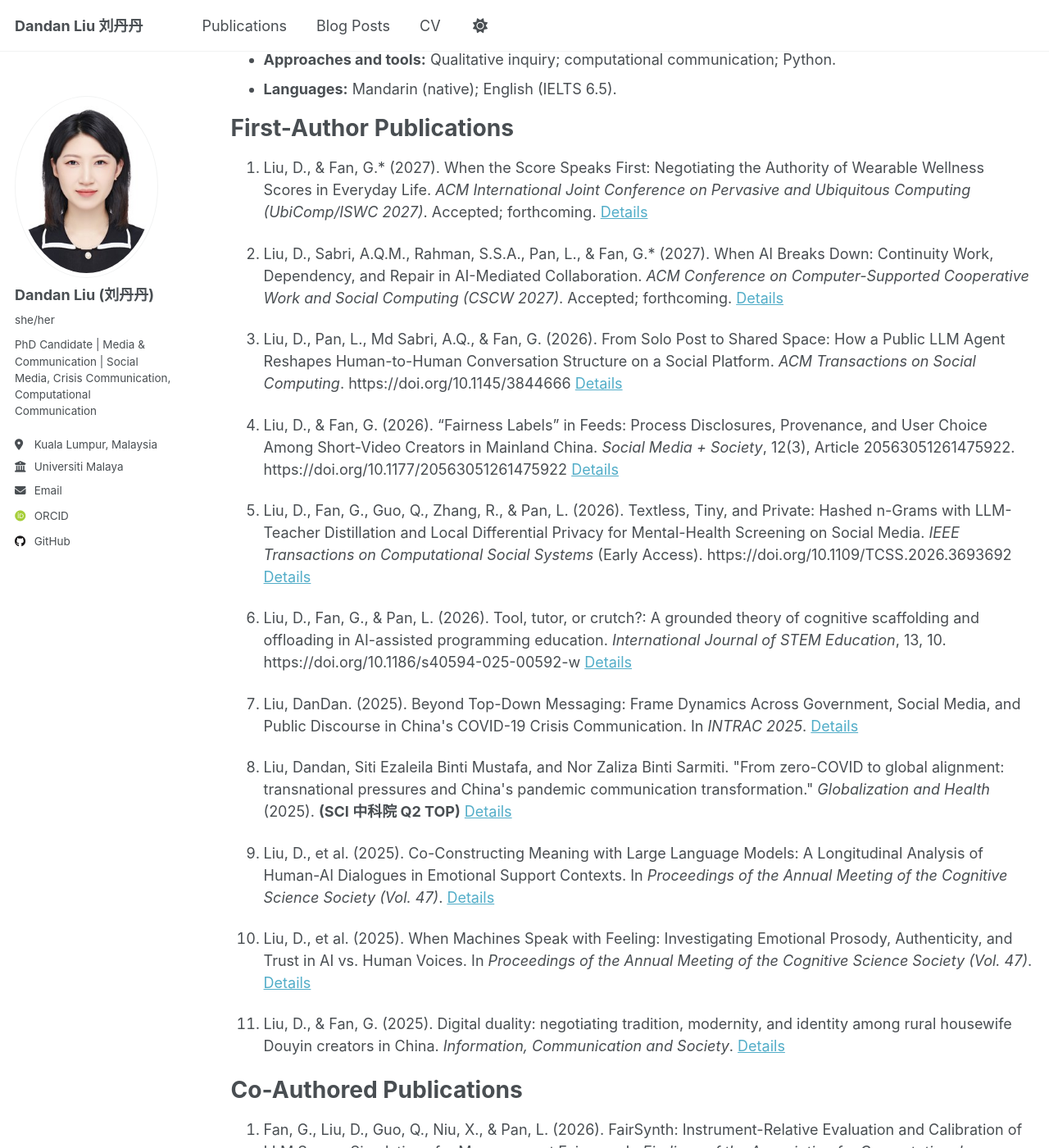
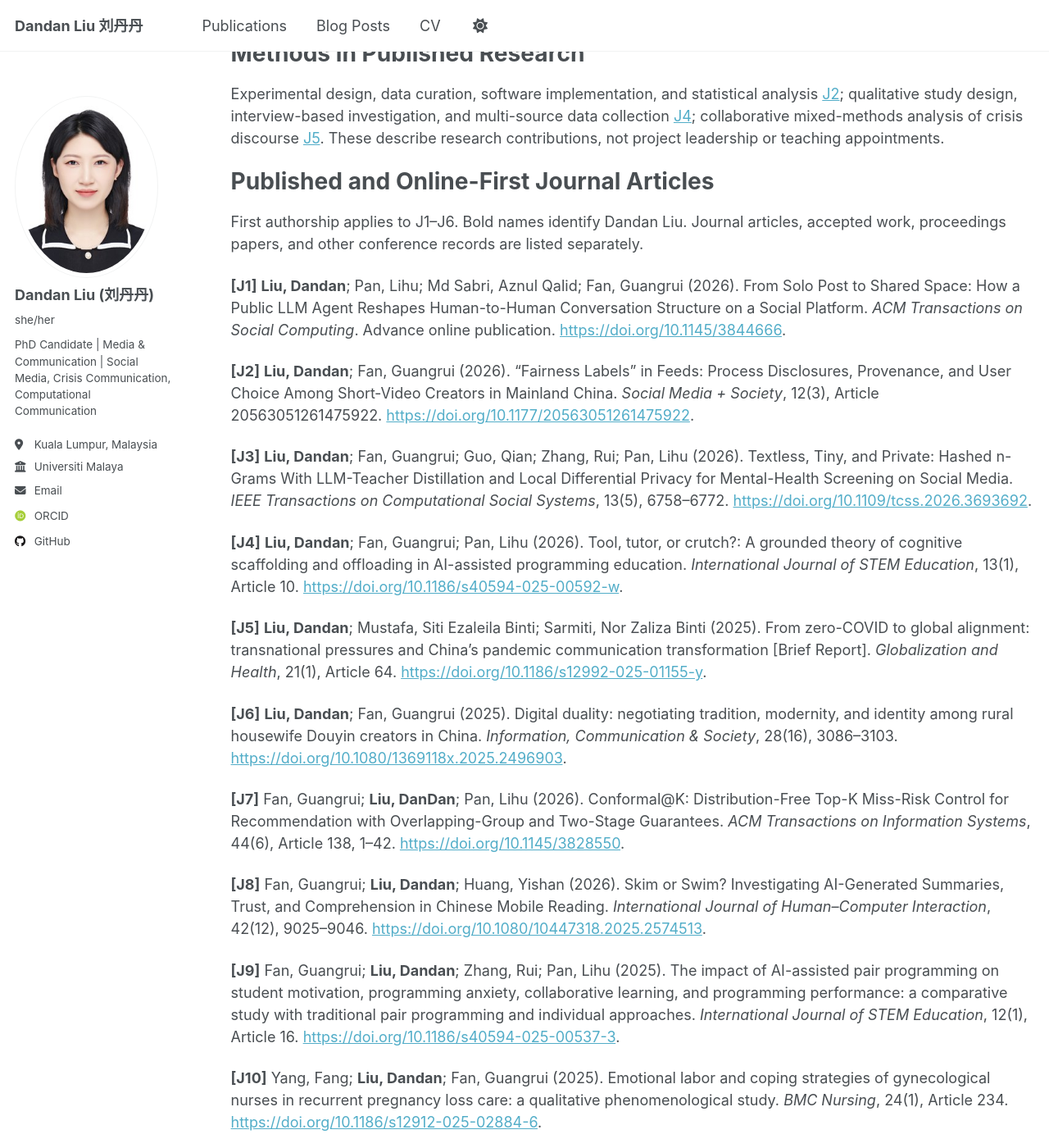
Before and after one commit to s2134717ldd/smiledan713.github.io, a Jekyll site: the page built from _pages/cv.md, in a window 1280 px wide and 1400 px high, scrolled down 1462 px. Shown: the whole window at 82% size. Built offline with Jekyll 4.4.1, drawn with Linux system fonts in a browser that asks for light colours; some web fonts are replaced; a script that is not in the unit is left out; some of the changed text lies outside the part shown.

Commit message:
Revise bilingual academic CVs with research roles and verified publication types

```diff
--- /dev/null
+++ b/_data/cv_publications.json
@@ -0,0 +1,176 @@
+[
+  {
+    "id": "J1",
+    "category": "journal",
+    "file": "_publications/2026-08-22-shared-space.md",
+    "citation": "<strong>Liu, Dandan</strong>; Pan, Lihu; Md Sabri, Aznul Qalid; Fan, Guangrui (2026). From Solo Post to Shared Space: How a Public LLM Agent Reshapes Human-to-Human Conversation Structure on a Social Platform. <i>ACM Transactions on Social Computing</i>. Advance online publication. <a href=\"https://doi.org/10.1145/3844666\">https://doi.org/10.1145/3844666</a>."
+  },
+  {
+    "id": "J2",
+    "category": "journal",
+    "file": "_publications/2026-07-15-fairness-labels.md",
+    "citation": "<strong>Liu, Dandan</strong>; Fan, Guangrui (2026). “Fairness Labels” in Feeds: Process Disclosures, Provenance, and User Choice Among Short‑Video Creators in Mainland China. <i>Social Media + Society</i>, 12(3), Article 20563051261475922. <a href=\"https://doi.org/10.1177/20563051261475922\">https://doi.org/10.1177/20563051261475922</a>."
+  },
+  {
+    "id": "J3",
+    "category": "journal",
+    "file": "_publications/2026-04-03-textless-tiny-private.md",
+    "citation": "<strong>Liu, Dandan</strong>; Fan, Guangrui; Guo, Qian; Zhang, Rui; Pan, Lihu (2026). Textless, Tiny, and Private: Hashed n-Grams With LLM-Teacher Distillation and Local Differential Privacy for Mental-Health Screening on Social Media. <i>IEEE Transactions on Computational Social Systems</i>, 13(5), 6758–6772. <a href=\"https://doi.org/10.1109/tcss.2026.3693692\">https://doi.org/10.1109/tcss.2026.3693692</a>."
+  },
+  {
+    "id": "J4",
+    "category": "journal",
+    "file": "_publications/2026-01-01-tool-tutor-crutch.md",
+    "citation": "<strong>Liu, Dandan</strong>; Fan, Guangrui; Pan, Lihu (2026). Tool, tutor, or crutch?: A grounded theory of cognitive scaffolding and offloading in AI-assisted programming education. <i>International Journal of STEM Education</i>, 13(1), Article 10. <a href=\"https://doi.org/10.1186/s40594-025-00592-w\">https://doi.org/10.1186/s40594-025-00592-w</a>."
+  },
+  {
+    "id": "J5",
+    "category": "journal",
+    "file": "_publications/2025-zero-covid-china.md",
+    "citation": "<strong>Liu, Dandan</strong>; Mustafa, Siti Ezaleila Binti; Sarmiti, Nor Zaliza Binti (2025). From zero-COVID to global alignment: transnational pressures and China’s pandemic communication transformation [Brief Report]. <i>Globalization and Health</i>, 21(1), Article 64. <a href=\"https://doi.org/10.1186/s12992-025-01155-y\">https://doi.org/10.1186/s12992-025-01155-y</a>."
+  },
+  {
+    "id": "J6",
+    "category": "journal",
+    "file": "_publications/2025-04-24-digital-duality.md",
+    "citation": "<strong>Liu, Dandan</strong>; Fan, Guangrui (2025). Digital duality: negotiating tradition, modernity, and identity among rural housewife Douyin creators in China. <i>Information, Communication &amp; Society</i>, 28(16), 3086–3103. <a href=\"https://doi.org/10.1080/1369118x.2025.2496903\">https://doi.org/10.1080/1369118x.2025.2496903</a>."
+  },
+  {
+    "id": "J7",
+    "category": "journal",
+    "file": "_publications/2026-06-22-conformal-k.md",
+    "citation": "Fan, Guangrui; <strong>Liu, DanDan</strong>; Pan, Lihu (2026). Conformal@K: Distribution-Free Top-K Miss-Risk Control for Recommendation with Overlapping-Group and Two-Stage Guarantees. <i>ACM Transactions on Information Systems</i>, 44(6), Article 138, 1–42. <a href=\"https://doi.org/10.1145/3828550\">https://doi.org/10.1145/3828550</a>."
+  },
+  {
+    "id": "J8",
+    "category": "journal",
+    "file": "_publications/2025-skim-or-swim.md",
+    "citation": "Fan, Guangrui; <strong>Liu, Dandan</strong>; Huang, Yishan (2026). Skim or Swim? Investigating AI-Generated Summaries, Trust, and Comprehension in Chinese Mobile Reading. <i>International Journal of Human–Computer Interaction</i>, 42(12), 9025–9046. <a href=\"https://doi.org/10.1080/10447318.2025.2574513\">https://doi.org/10.1080/10447318.2025.2574513</a>."
+  },
+  {
+    "id": "J9",
+    "category": "journal",
+    "file": "_publications/2025-03-04-ai-pair-programming.md",
+    "citation": "Fan, Guangrui; <strong>Liu, Dandan</strong>; Zhang, Rui; Pan, Lihu (2025). The impact of AI-assisted pair programming on student motivation, programming anxiety, collaborative learning, and programming performance: a comparative study with traditional pair programming and individual approaches. <i>International Journal of STEM Education</i>, 12(1), Article 16. <a href=\"https://doi.org/10.1186/s40594-025-00537-3\">https://doi.org/10.1186/s40594-025-00537-3</a>."
+  },
+  {
+    "id": "J10",
+    "category": "journal",
+    "file": "_publications/2025-03-01-emotional-labor-nurses.md",
+    "citation": "Yang, Fang; <strong>Liu, Dandan</strong>; Fan, Guangrui (2025). Emotional labor and coping strategies of gynecological nurses in recurrent pregnancy loss care: a qualitative phenomenological study. <i>BMC Nursing</i>, 24(1), Article 234. <a href=\"https://doi.org/10.1186/s12912-025-02884-6\">https://doi.org/10.1186/s12912-025-02884-6</a>."
+  },
+  {
+    "id": "J11",
+    "category": "journal",
+    "file": "_publications/2025-01-11-power-posing.md",
+    "citation": "Deng, Wenzhe; <strong>Liu, Dandan</strong>; Fan, Guangrui (2026). The impact of power posing on presentation performance and self-efficacy in higher education: An embodied cognition approach. <i>Innovations in Education and Teaching International</i>, 63(2), 384–401. <a href=\"https://doi.org/10.1080/14703297.2025.2452393\">https://doi.org/10.1080/14703297.2025.2452393</a>."
+  },
+  {
+    "id": "J12",
+    "category": "journal",
+    "file": "_publications/2025-wechat-prenatal-education.md",
+    "citation": "He, Yushi; Fan, Guangmei; Fan, Guangrui; <strong>Liu, Dandan</strong> (2025). Exploring nurse and patient perspectives on WeChat-based prenatal education in Chinese public hospitals: a qualitative inquiry. <i>BMC Nursing</i>, 24(1), Article 459. <a href=\"https://doi.org/10.1186/s12912-025-03108-7\">https://doi.org/10.1186/s12912-025-03108-7</a>."
+  },
+  {
+    "id": "A1",
+    "category": "accepted",
+    "file": "_publications/2026-09-18-ubicomp-wearable-wellness-scores.md",
+    "citation": "<strong>Liu, D.</strong>, &amp; Fan, G. (2027). When the Score Speaks First: Negotiating the Authority of Wearable Wellness Scores in Everyday Life. <i>ACM International Joint Conference on Pervasive and Ubiquitous Computing (UbiComp/ISWC 2027)</i>. Accepted; forthcoming."
+  },
+  {
+    "id": "A2",
+    "category": "accepted",
+    "file": "_publications/2026-09-14-cscw-continuity-work.md",
+    "citation": "<strong>Liu, D.</strong>, Sabri, A.Q.M., Rahman, S.S.A., Pan, L., &amp; Fan, G. (2027). When AI Breaks Down: Continuity Work, Dependency, and Repair in AI-Mediated Collaboration. <i>ACM Conference on Computer-Supported Cooperative Work and Social Computing (CSCW 2027)</i>. Accepted; forthcoming."
+  },
+  {
+    "id": "A3",
+    "category": "accepted",
+    "file": "_publications/2026-08-20-fairsynth.md",
+    "citation": "Fan, G., <strong>Liu, D.</strong>, Guo, Q., Niu, X., &amp; Pan, L. (2026). FairSynth: Instrument-Relative Evaluation and Calibration of LLM Survey Simulations for Measurement Fairness. In <i>Findings of the Association for Computational Linguistics: EMNLP 2026</i>. Accepted."
+  },
+  {
+    "id": "C1",
+    "category": "conference",
+    "file": "_publications/2025-cogsci-ai-voices.md",
+    "citation": "Fan, Guangrui; <strong>Liu, Dandan</strong> (2025). When Machines Speak with Feeling: Investigating Emotional Prosody, Authenticity, and Trust in AI vs. Human Voices. In <i>Proceedings of the 47th Annual Conference of the Cognitive Science Society</i>, 2055–2061. <a href=\"https://escholarship.org/uc/item/8vr8s6h8\">Full text</a>."
+  },
+  {
+    "id": "C2",
+    "category": "conference",
+    "file": "_publications/2025-cogsci-llm-emotional-support.md",
+    "citation": "Fan, Guangrui; <strong>Liu, Dandan</strong> (2025). Co-Constructing Meaning with Large Language Models: A Longitudinal Analysis of Human-AI Dialogues in Emotional Support Contexts. In <i>Proceedings of the 47th Annual Conference of the Cognitive Science Society</i>, 3164–3171. <a href=\"https://escholarship.org/uc/item/4dn5q26f\">Full text</a>."
+  },
+  {
+    "id": "R1",
+    "category": "record",
+    "file": "_publications/2025-intrac-frame-dynamics.md",
+    "citation": "<strong>Liu, DanDan</strong>. (2025). Beyond Top-Down Messaging: Frame Dynamics Across Government, Social Media, and Public Discourse in China's COVID-19 Crisis Communication. In <i>INTRAC 2025</i>."
+  },
+  {
+    "id": "R2",
+    "category": "record",
+    "file": "_publications/2026-08-01-feeling-rules.md",
+    "citation": "Fan, G., <strong>Liu, D.</strong>, Sabri, A.Q.M., Zhang, R., &amp; Pan, L. (2026). Feeling Rules in Language Models: Mapping Norms of Emotional Appropriateness Across Roles, Institutions, and Intensity. In <i>Proceedings of the 64th Annual Meeting of the Association for Computational Linguistics (ACL 2026)</i>. ACL."
+  },
+  {
+    "id": "R3",
+    "category": "record",
+    "file": "_publications/2026-07-06-graph-preference-learning.md",
+    "citation": "Fan, G., <strong>Liu, D.</strong>, Sabri, A.Q.M., &amp; Pan, L. (2026). Graph-Preference Learning: Debiasing Network-Sampled Human Feedback for Target Welfare Estimation. In <i>Proceedings of the 43rd International Conference on Machine Learning (ICML 2026)</i>. PMLR."
+  },
+  {
+    "id": "R4",
+    "category": "record",
+    "file": "_publications/2026-07-01-multi-llm-persona.md",
+    "citation": "Fan, G., <strong>Liu, D.</strong>, Pan, L., Zhang, R., &amp; Guo, Q. (2026). Multi-LLM Persona Generation for Virtual Focus Groups in Software Engineering: A Controlled, Multi-Domain Study of Emotional Requirements Elicitation. In <i>Proceedings of the ACM International Conference on the Foundations of Software Engineering (FSE 2026)</i>. ACM."
+  },
+  {
+    "id": "R5",
+    "category": "record",
+    "file": "_publications/2026-05-03-eco-nudging.md",
+    "citation": "Fan, G., <strong>Liu, D.</strong>, et al. (2026). Co-Adaptive Eco-Nudging: A Privacy-Preserving Contextual Bandit with User-Taught Preferences. In <i>Proceedings of the 2026 CHI Conference on Human Factors in Computing Systems (CHI 2026)</i>. ACM."
+  },
+  {
+    "id": "R6",
+    "category": "record",
+    "file": "_publications/2026-05-02-verification-load.md",
+    "citation": "Fan, G., <strong>Liu, D.</strong>, et al. (2026). When Help Hurts: Verification Load and Fatigue with AI Coding Assistants. In <i>Proceedings of the 2026 CHI Conference on Human Factors in Computing Systems (CHI 2026)</i>. ACM."
+  },
+  {
+    "id": "R7",
+    "category": "record",
+    "file": "_publications/2026-05-01-ai-authorship-authenticity.md",
+    "citation": "Fan, G., <strong>Liu, D.</strong>, et al. (2026). Is It Still You? Attributing Authorship and Authenticity in AI-Assisted Romantic Communication. In <i>Proceedings of the 2026 CHI Conference on Human Factors in Computing Systems (CHI 2026)</i>. ACM."
+  },
+  {
+    "id": "R8",
+    "category": "record",
+    "file": "_publications/2026-04-25-consent-boundaries.md",
+    "citation": "Fan, G., <strong>Liu, D.</strong>, Pan, L., Zhang, R., &amp; Sabri, A.Q.M. (2026). Consent Boundaries by Play: A CI-Grounded Micro-Game for Eliciting Stable Preferences and Diagnosing Opt-Out Friction in Web Consent. In <i>Proceedings of the 2026 European Conference on Computer-Supported Cooperative Work (ECSCW 2026)</i>. EUSSET."
+  },
+  {
+    "id": "R9",
+    "category": "record",
+    "file": "_publications/2026-04-01-audit-of-audits.md",
+    "citation": "Fan, G., <strong>Liu, D.</strong>, Sabri, A.Q.M., &amp; Pan, L. (2026). Audit-of-Audits for the Web: Bayesian Meta-Evaluation that Yields Interval-Valued, Threshold-Aligned Fairness Claims. In <i>Proceedings of The Web Conference 2026 (WWW 2026)</i>."
+  },
+  {
+    "id": "R10",
+    "category": "record",
+    "file": "_publications/2026-02-01-mind-the-gap.md",
+    "citation": "Fan, G., <strong>Liu, D.</strong>, &amp; Pan, L. (2026). Mind the Gap: Predicting, Explaining and Reducing Time-to-First-Comment (Reply Gap) in Online Mental-Health Communities. In <i>Proceedings of the 40th AAAI Conference on Artificial Intelligence (AAAI 2026)</i>."
+  },
+  {
+    "id": "R11",
+    "category": "record",
+    "file": "_publications/2025-ijcai-creative-momentum.md",
+    "citation": "Fan, G., <strong>Liu, D.</strong>, Pan, L., &amp; Huang, Y. (2025). Creative Momentum Transfer: How Timing and Labeling of AI Suggestions Shape Iterative Human Ideation. In <i>International Joint Conferences on Artificial Intelligence (IJCAI)</i>."
+  },
+  {
+    "id": "R12",
+    "category": "record",
+    "file": "_publications/2025-ijcnn-artists-ai.md",
+    "citation": "Fan, G., <strong>Liu, D.</strong>, Pan, L., &amp; Huang, Y. (2025). Mapping Override Behavior: Investigating Why and How Artists Reject AI Suggestions in Collaborative Creation. In <i>2025 International Joint Conference on Neural Networks (IJCNN)</i>."
+  }
+]
--- a/_pages/cv.md
+++ b/_pages/cv.md
@@ -9,69 +9,94 @@ redirect_from:
 
 {% include base_path %}
 
-[Download CV (PDF)]({{ '/files/Dandan_Liu_CV.pdf' | relative_url }}) · [Download editable LaTeX source]({{ '/files/Dandan_Liu_CV.tex' | relative_url }})
+**中文主版：**[下载 PDF]({{ '/files/Dandan_Liu_CV_Chinese.pdf' | relative_url }}) · [LaTeX 源文件]({{ '/files/cv-zh/main.tex' | relative_url }})<br>
+**English version:** [PDF]({{ '/files/Dandan_Liu_CV.pdf' | relative_url }}) · [LaTeX source]({{ '/files/Dandan_Liu_CV.tex' | relative_url }})
 
-中文简历：[下载 PDF]({{ '/files/Dandan_Liu_CV_Chinese.pdf' | relative_url }}) · [下载 LaTeX 源文件]({{ '/files/cv-zh/main.tex' | relative_url }})
+Updated 13 November 2026.
 
-Updated 12 November 2026.
-
-**Dandan Liu (Ivy)**<br>
+**Dandan Liu (刘丹丹)**<br>
 PhD Candidate in Media and Communication, Universiti Malaya<br>
-Kuala Lumpur, Malaysia<br>
+**Expected graduation: May 2027**<br>
+**Academic focus:** Computational Communication and Human–AI Communication<br>
 [todandan@foxmail.com](mailto:todandan@foxmail.com) · [ORCID](https://orcid.org/0009-0002-4702-8070)
 
-{% include research-interests-banner.html %}
+Education
+======
+
+* **PhD Candidate, Media and Communication**, Universiti Malaya, 2021–May 2027 (expected graduation). Faculty of Arts and Social Sciences, Department of Media and Communication Studies.<br>
+  Thesis: *SEMANTIC GOVERNANCE AND CRISIS FRAMING IN CHINA’S COVID-19 PRESS CONFERENCES 2020–2023*.
+* **MA, Journalism and Communication**, School of Journalism, Fudan University, 2016–2018.
+* **BA, Journalism**, School of Journalism, Fudan University, 2010–2014.
 
 Research Profile
 ======
-I study how digital platforms shape public discourse and human interaction. Combining qualitative and computational approaches, my research examines social media, crisis communication, and everyday encounters with AI.
 
-Research Themes
+My research examines public discourse, human–AI communication, and trust on digital platforms. Combining communication theory with qualitative and computational approaches, I study how platform interventions shape interaction and how institutions frame public health crises.
+
+**Themes:** Human–AI interaction · Platform governance and trust · Crisis framing.
+
+Selected Research and Contributions
 ======
-* **Digital discourse and crisis communication.** Pandemic communication, transnational influences, and the relationships between government messaging, social media, and public discourse.
-* **Human–AI communication.** Public LLM agents, emotional support and authenticity, and the changing structure of human-to-human interaction on social platforms.
-* **Platform governance and trust.** Fairness disclosures, content provenance, user choice, and the authority of AI-generated summaries and wearable wellness scores.
 
-Education
+The following four first-author studies were led by Dandan Liu. Detailed roles follow published contribution statements where available; identifiers link to the complete citations below.
+
+* **From Solo Post to Shared Space [J1](#J1)** — *ACM Transactions on Social Computing* (2026). Led research on how a public LLM agent reshapes human-to-human conversation, using reply-network analysis, matching, and doubly robust estimation.
+* **“Fairness Labels” in Feeds [J2](#J2)** — *Social Media + Society* (2026). Led an online randomized experiment on creators’ fairness and legitimacy judgments. Published contributions include study design, software, investigation, data curation, formal analysis, visualization, and manuscript drafting and revision.
+* **From zero-COVID to global alignment [J5](#J5)** — *Globalization and Health* (2025), Brief Report. Led research examining 154 press-conference transcripts using topic modeling, frame analysis, and process tracing. The publication records equal contributions by all three authors to conception, design, analysis, and writing.
+* **Digital duality [J6](#J6)** — *Information, Communication & Society* (2025). Led an interview-based study of how rural housewife Douyin creators negotiate tradition, modernity, and identity.
+
+Courses Prepared to Teach
 ======
-* **Ph.D. Candidate** in Media and Communication, Department of Media and Communication Studies, Faculty of Arts and Social Sciences, Universiti Malaya, 2021–May 2027 (expected)
-  * Thesis: SEMANTIC GOVERNANCE AND CRISIS FRAMING IN CHINA’S COVID-19 PRESS CONFERENCES 2020–2023
 
+Computational Communication · Communication Research Methods · Human–AI Communication.
 
-* **Master of Arts in Journalism and Communication**, School of Journalism, Fudan University, 2016-2018
-  * Thesis: The Media Properties and Community Properties of "Logical Thinking"
+These are prospective teaching areas, not previously taught courses.
 
+Methods in Published Research
+======
 
-* **Bachelor of Arts in Journalism**, School of Journalism, Fudan University, 2010-2014
-  * Thesis: Research on the Use and Satisfaction of College Students' Mobile News App in China
+Experimental design, data curation, software implementation, and statistical analysis [J2](#J2); qualitative study design, interview-based investigation, and multi-source data collection [J4](#J4); collaborative mixed-methods analysis of crisis discourse [J5](#J5). These describe research contributions, not project leadership or teaching appointments.
 
-Honors
+Published and Online-First Journal Articles
 ======
-* **Second Prize, People's Daily Online Excellent Paper Award**, for the bachelor's thesis on college students' use of mobile news apps.
 
-Research Skills and Languages
+First authorship applies to J1–J6. Bold names identify Dandan Liu. Journal articles, accepted work, proceedings papers, and other conference records are listed separately.
+
+{% for item in site.data.cv_publications %}
+{% if item.category == 'journal' %}
+<p id="{{ item.id }}"><strong>[{{ item.id }}]</strong> {{ item.citation }}</p>
+{% endif %}
+{% endfor %}
+
+Accepted / Forthcoming
 ======
-* **Approaches and tools:** Qualitative inquiry; computational communication; Python.
-* **Languages:** Mandarin (native); English (IELTS 6.5).
 
-First-Author Publications
+Acceptance status follows existing author records. Final publication venue and paper/abstract type for A1–A2 require the acceptance notices or formal publication records.
+
+{% for item in site.data.cv_publications %}
+{% if item.category == 'accepted' %}
+<p id="{{ item.id }}"><strong>[{{ item.id }}]</strong> {{ item.citation }}</p>
+{% endif %}
+{% endfor %}
+
+Peer-Reviewed Conference Proceedings
 ======
-<ol>
-{% for post in site.publications reversed %}
-  {% assign author_prefix = post.citation | slice: 0, 4 %}
-  {% if author_prefix == 'Liu,' %}
-    <li><p>{{ post.citation }} <a href="{{ post.url | relative_url }}">Details</a></p></li>
-  {% endif %}
+
+C1–C2 are full proceedings papers checked against the publisher-hosted PDFs; Dandan Liu is the second author.
+
+{% for item in site.data.cv_publications %}
+{% if item.category == 'conference' %}
+<p id="{{ item.id }}"><strong>[{{ item.id }}]</strong> {{ item.citation }}</p>
+{% endif %}
 {% endfor %}
-</ol>
 
-Co-Authored Publications
+Other Conference Records
 ======
-<ol>
-{% for post in site.publications reversed %}
-  {% assign author_prefix = post.citation | slice: 0, 4 %}
-  {% unless author_prefix == 'Liu,' %}
-    <li><p>{{ post.citation }} <a href="{{ post.url | relative_url }}">Details</a></p></li>
-  {% endunless %}
+
+These entries are retained from the previous CV. Formal publication details and full-paper, abstract, or presentation type remain to be verified; they are excluded from the verified journal/proceedings counts.
+
+{% for item in site.data.cv_publications %}
+{% if item.category == 'record' %}
+<p id="{{ item.id }}"><strong>[{{ item.id }}]</strong> {{ item.citation }}</p>
+{% endif %}
 {% endfor %}
-</ol>
--- a/_publications/2025-cogsci-ai-voices.md
+++ b/_publications/2025-cogsci-ai-voices.md
@@ -7,8 +7,8 @@ excerpt: 'This paper investigates emotional prosody, authenticity, and trust in
 date: 2025-07-01
 venue: 'Proceedings of the Annual Meeting of the Cognitive Science Society (Vol. 47)'
 #slidesurl: 'http://academicpages.github.io/files/slides8.pdf'
-#paperurl: 'https://escholarship.org/uc/item/8vr8s6h8'
-citation: 'Liu, D., et al. (2025). When Machines Speak with Feeling: Investigating Emotional Prosody, Authenticity, and Trust in AI vs. Human Voices. In <i>Proceedings of the Annual Meeting of the Cognitive Science Society (Vol. 47)</i>.'
+paperurl: 'https://escholarship.org/uc/item/8vr8s6h8'
+citation: 'Fan, Guangrui; Liu, Dandan (2025). When Machines Speak with Feeling: Investigating Emotional Prosody, Authenticity, and Trust in AI vs. Human Voices. In <i>Proceedings of the 47th Annual Conference of the Cognitive Science Society</i>, 2055–2061. <a href="https://escholarship.org/uc/item/8vr8s6h8">Full text</a>.'
 ---
 
 This paper investigates emotional prosody, authenticity, and trust in AI versus human voices.
--- a/_publications/2025-cogsci-llm-emotional-support.md
+++ b/_publications/2025-cogsci-llm-emotional-support.md
@@ -7,8 +7,8 @@ excerpt: 'A longitudinal analysis of human-AI dialogues in emotional support con
 date: 2025-07-01
 venue: 'Proceedings of the Annual Meeting of the Cognitive Science Society (Vol. 47)'
 #slidesurl: 'http://academicpages.github.io/files/slides7.pdf'
-#paperurl: 'https://doi.org/'
-citation: 'Liu, D., et al. (2025). Co-Constructing Meaning with Large Language Models: A Longitudinal Analysis of Human-AI Dialogues in Emotional Support Contexts. In <i>Proceedings of the Annual Meeting of the Cognitive Science Society (Vol. 47)</i>. '
+paperurl: 'https://escholarship.org/uc/item/4dn5q26f'
+citation: 'Fan, Guangrui; Liu, Dandan (2025). Co-Constructing Meaning with Large Language Models: A Longitudinal Analysis of Human-AI Dialogues in Emotional Support Contexts. In <i>Proceedings of the 47th Annual Conference of the Cognitive Science Society</i>, 3164–3171. <a href="https://escholarship.org/uc/item/4dn5q26f">Full text</a>.'
 ---
 
 A longitudinal analysis of human-AI dialogues in emotional support contexts, examining meaning co-construction with large language models.
--- a/_publications/2025-wechat-prenatal-education.md
+++ b/_publications/2025-wechat-prenatal-education.md
@@ -4,11 +4,11 @@ collection: publications
 category: manuscripts
 permalink: /publication/2025-wechat-prenatal-education
 excerpt: 'A qualitative study examining how nurses implement and pregnant women engage with WeChat-based prenatal education in Chinese public hospitals.'
-date: 2025-01-01
+date: 2025-04-26
 venue: 'BMC Nursing'
 #slidesurl: 'http://academicpages.github.io/files/slides6.pdf'
-#paperurl: 'https://doi.org/10.1186/s12912-025-03108-7'
-citation: 'He, Y., Fan, G., Fan, G., & Liu, D. (2025). Exploring nurse and patient perspectives on WeChat-based prenatal education in Chinese public hospitals: a qualitative inquiry. <i>BMC Nursing</i>, 24(1), 459.'
+paperurl: 'https://doi.org/10.1186/s12912-025-03108-7'
+citation: 'He, Yushi; Fan, Guangmei; Fan, Guangrui; Liu, Dandan (2025). Exploring nurse and patient perspectives on WeChat-based prenatal education in Chinese public hospitals: a qualitative inquiry. <i>BMC Nursing</i>, 24(1), Article 459. <a href="https://doi.org/10.1186/s12912-025-03108-7">https://doi.org/10.1186/s12912-025-03108-7</a>.'
 ---
 
 A qualitative study examining how nurses implement and pregnant women engage with WeChat-based prenatal education in Chinese public hospitals.
```
Also changed, not shown: _pages/about.md (+23 -13 lines), 4 other files.
